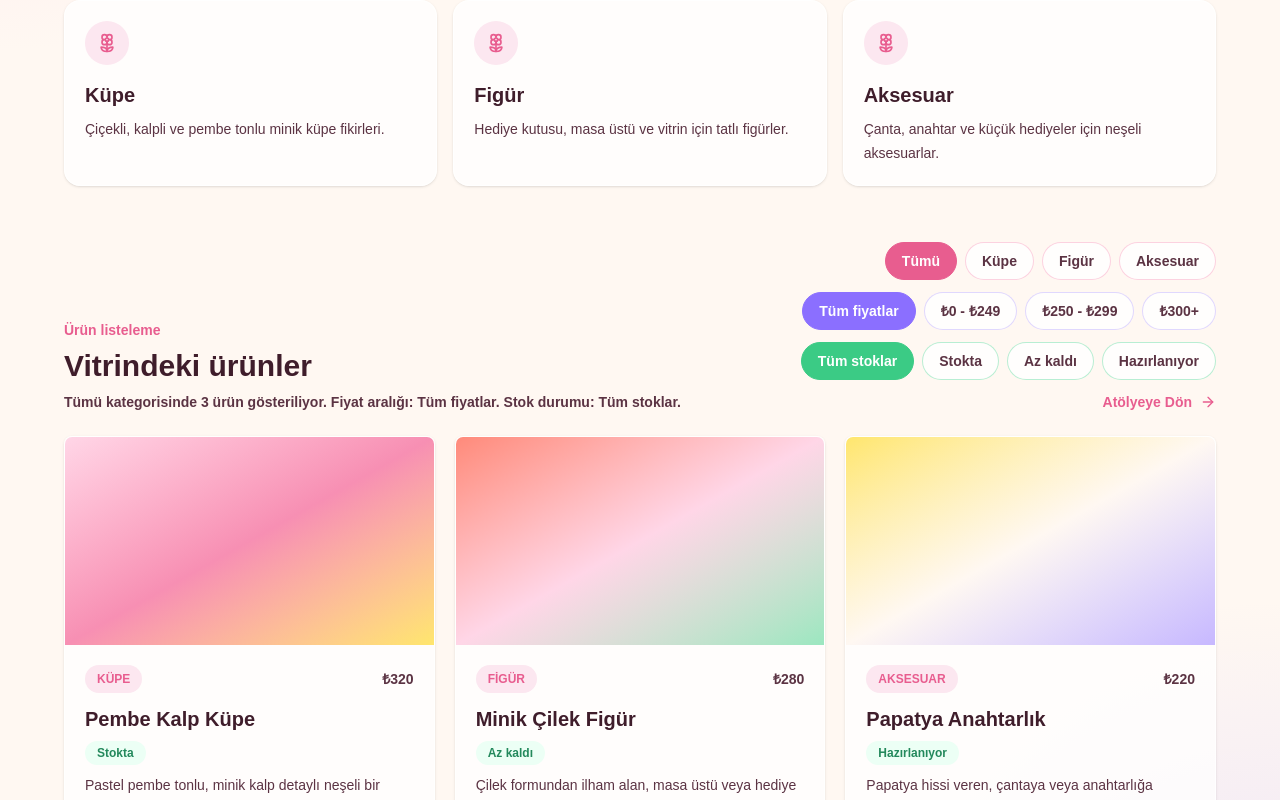
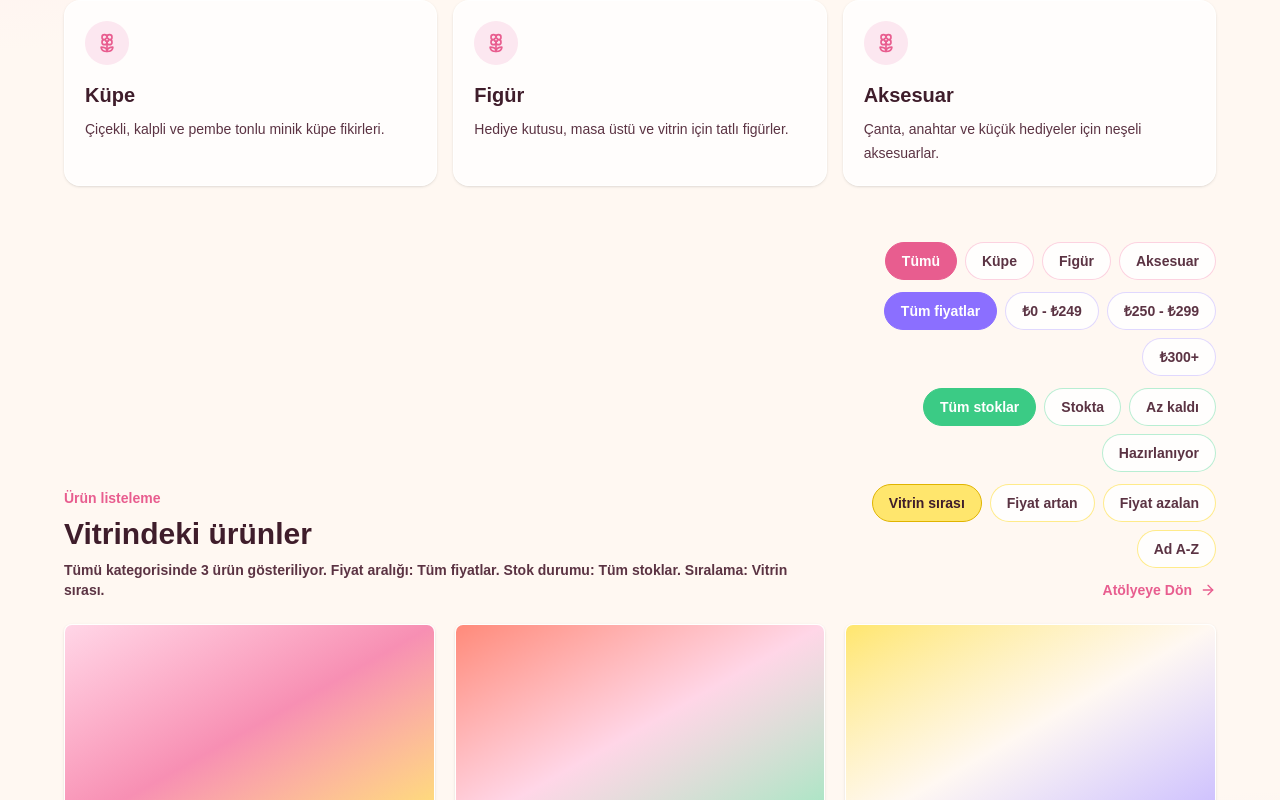
Before and after one commit to emir-ertunc/Irmak-Web, a Next.js app: page /urunler in a window 1280 px wide. Shown: the part 461-1261 px from the top of the page. Built offline with nearby package versions, Linux system fonts and the light colour scheme.

Commit message:
Faz 4.2 siralama seceneklerini ekle

```diff
--- a/src/app/(shop)/urunler/page.tsx
+++ b/src/app/(shop)/urunler/page.tsx
@@ -41,13 +41,22 @@ const stockFilters = [
   { slug: "hazirlaniyor", status: "made-to-order", title: "Hazırlanıyor" }
 ];
 
+const sortOptions = [
+  { slug: "vitrin", title: "Vitrin sırası" },
+  { slug: "fiyat-artan", title: "Fiyat artan" },
+  { slug: "fiyat-azalan", title: "Fiyat azalan" },
+  { slug: "ad-a-z", title: "Ad A-Z" }
+];
+
 function buildCatalogHref({
   category,
   price,
+  sort,
   stock
 }: {
   category: string;
   price: string;
+  sort: string;
   stock: string;
 }) {
   const params = new URLSearchParams();
@@ -62,6 +71,10 @@ function buildCatalogHref({
 
   if (stock !== "tum") {
     params.set("stok", stock);
+  }
+
+  if (sort !== "vitrin") {
+    params.set("sirala", sort);
   }
 
   const query = params.toString();
@@ -101,6 +114,16 @@ function normalizeStock(value?: string | string[]) {
   return stockFilters.some((filter) => filter.slug === stock) ? stock : "tum";
 }
 
+function normalizeSort(value?: string | string[]) {
+  const sort = Array.isArray(value) ? value[0] : value;
+
+  if (!sort) {
+    return "vitrin";
+  }
+
+  return sortOptions.some((option) => option.slug === sort) ? sort : "vitrin";
+}
+
 function normalizeProductCategory(category: string) {
   return category
     .toLocaleLowerCase("tr-TR")
@@ -116,6 +139,7 @@ type CatalogPageProps = {
   searchParams?: Promise<{
     fiyat?: string | string[];
     kategori?: string | string[];
+    sirala?: string | string[];
     stok?: string | string[];
   }>;
 };
@@ -125,6 +149,7 @@ export default async function CatalogPage({ searchParams }: CatalogPageProps) {
   const activeCategory = normalizeCategory(params?.kategori);
   const activePrice = normalizePrice(params?.fiyat);
   const activeStock = normalizeStock(params?.stok);
+  const activeSort = normalizeSort(params?.sirala);
   const activeCategoryLabel =
     categoryFilters.find((filter) => filter.slug === activeCategory)?.title ??
     "Tümü";
@@ -136,7 +161,11 @@ export default async function CatalogPage({ searchParams }: CatalogPageProps) {
     stockFilters.find((filter) => filter.slug === activeStock) ??
     stockFilters[0];
   const activeStockLabel = activeStockFilter.title;
-  const visibleProducts = previewProducts.filter((product) => {
+  const activeSortLabel =
+    sortOptions.find((option) => option.slug === activeSort)?.title ??
+    sortOptions[0].title;
+  const visibleProducts = previewProducts
+    .filter((product) => {
       const matchesCategory =
         activeCategory === "tum" ||
         normalizeProductCategory(product.category) === activeCategory;
@@ -151,6 +180,21 @@ export default async function CatalogPage({ searchParams }: CatalogPageProps) {
         product.stockStatus === activeStockFilter.status;
 
       return matchesCategory && matchesMin && matchesMax && matchesStock;
+    })
+    .sort((firstProduct, secondProduct) => {
+      if (activeSort === "fiyat-artan") {
+        return firstProduct.priceAmount - secondProduct.priceAmount;
+      }
+
+      if (activeSort === "fiyat-azalan") {
+        return secondProduct.priceAmount - firstProduct.priceAmount;
+      }
+
+      if (activeSort === "ad-a-z") {
+        return firstProduct.name.localeCompare(secondProduct.name, "tr-TR");
+      }
+
+      return 0;
     });
   const catalogHighlights = [
     { label: "Gösterilen", value: visibleProducts.length.toString() },
@@ -218,6 +262,7 @@ export default async function CatalogPage({ searchParams }: CatalogPageProps) {
                 href={buildCatalogHref({
                   category: category.slug,
                   price: activePrice,
+                  sort: activeSort,
                   stock: activeStock
                 })}
                 key={category.title}
@@ -250,7 +295,7 @@ export default async function CatalogPage({ searchParams }: CatalogPageProps) {
               <p className="mt-2 text-sm font-bold text-[#5B3343]">
                 {activeCategoryLabel} kategorisinde {visibleProducts.length}{" "}
                 ürün gösteriliyor. Fiyat aralığı: {activePriceLabel}. Stok
-                durumu: {activeStockLabel}.
+                durumu: {activeStockLabel}. Sıralama: {activeSortLabel}.
               </p>
             </div>
             <div className="flex flex-col gap-3 lg:items-end">
@@ -267,6 +312,7 @@ export default async function CatalogPage({ searchParams }: CatalogPageProps) {
                     href={buildCatalogHref({
                       category: filter.slug,
                       price: activePrice,
+                      sort: activeSort,
                       stock: activeStock
                     })}
                     key={filter.slug}
@@ -288,6 +334,7 @@ export default async function CatalogPage({ searchParams }: CatalogPageProps) {
                     href={buildCatalogHref({
                       category: activeCategory,
                       price: filter.slug,
+                      sort: activeSort,
                       stock: activeStock
                     })}
                     key={filter.slug}
@@ -309,11 +356,34 @@ export default async function CatalogPage({ searchParams }: CatalogPageProps) {
                     href={buildCatalogHref({
                       category: activeCategory,
                       price: activePrice,
+                      sort: activeSort,
                       stock: filter.slug
                     })}
                     key={filter.slug}
                   >
                     {filter.title}
+                  </Link>
+                ))}
+              </nav>
+              <nav
+                aria-label="Sıralama seçenekleri"
+                className="flex max-w-full flex-wrap gap-2 lg:justify-end"
+              >
+                {sortOptions.map((option) => (
+                  <Link
+                    aria-current={
+                      activeSort === option.slug ? "page" : undefined
+                    }
+                    className="rounded-full border border-[#FFE66D]/80 bg-white/80 px-4 py-2 text-sm font-black text-[#5B3343] outline-none transition hover:-translate-y-0.5 hover:border-[#E0B400] hover:text-[#8A6500] focus-visible:ring-2 focus-visible:ring-[#E0B400] aria-[current=page]:border-[#E0B400] aria-[current=page]:bg-[#FFE66D] aria-[current=page]:text-[#3F1D2B]"
+                    href={buildCatalogHref({
+                      category: activeCategory,
+                      price: activePrice,
+                      sort: option.slug,
+                      stock: activeStock
+                    })}
+                    key={option.slug}
+                  >
+                    {option.title}
                   </Link>
                 ))}
               </nav>
```
Also changed, not shown: 2 other files (tests, documents, lock files or other folders). Lines whose indentation alone changed are shown as unchanged.
